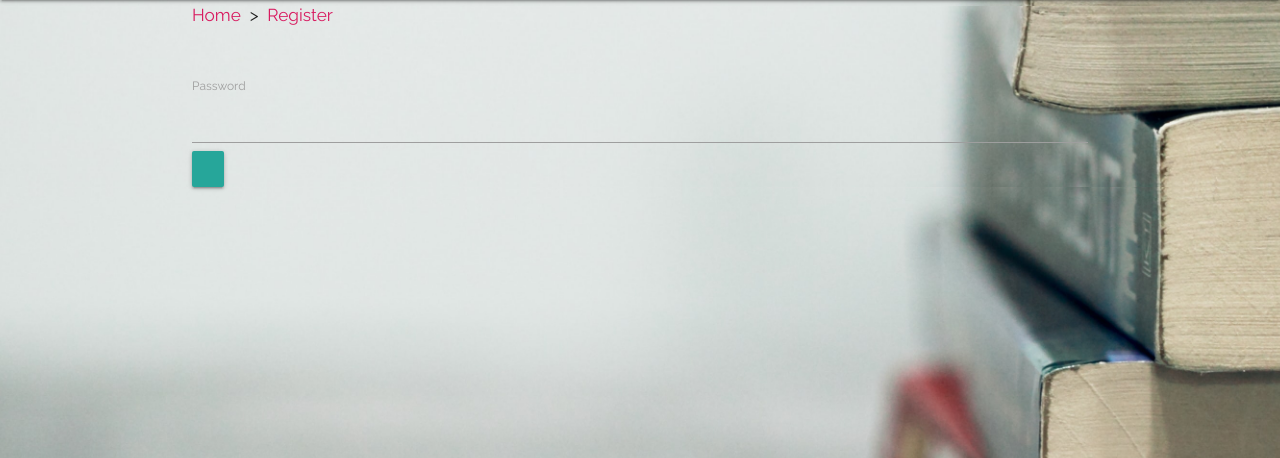
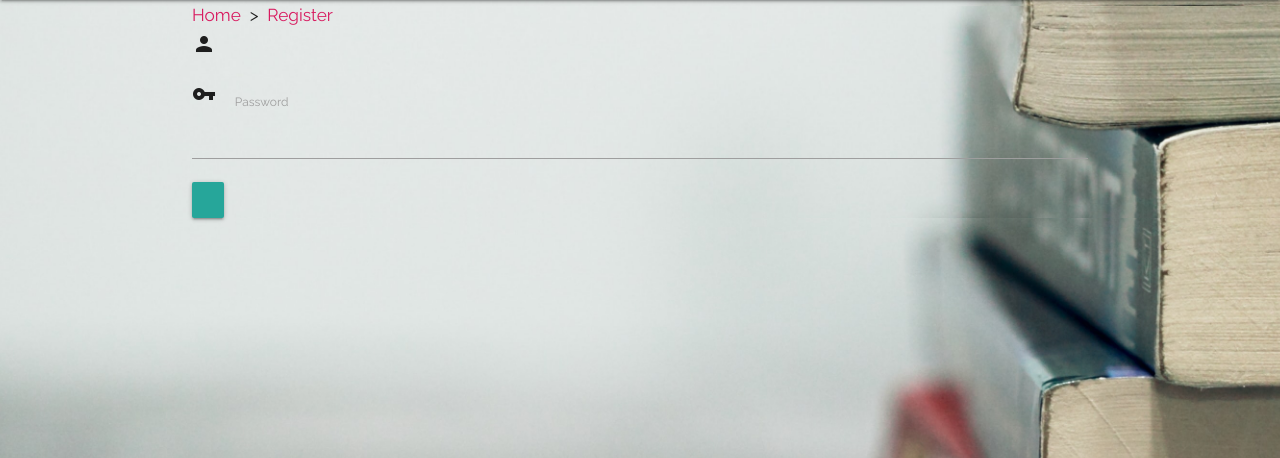
Before and after one commit to NaoiseGaffney/BookRepository, a Python web app: template templates/flask_user/register.html in a window 1280 px wide. Shown: the part 64-522 px from the top of the page. Run offline with Jinja, Linux system fonts and the light colour scheme; the template is opened without the code that fills it, so the values that code supplies are empty; some libraries are stand-ins or nearby versions.

Commit message:
Added Material Icons to form fields (those that did not previoulsy have them) to make it visually appealing and suitable for users, and added MaterializeCSS 1.0.0 Tooltips (https://materializecss.com/tooltips.html) to 'login.html',  'register.html',  'add_book.html', and 'edit_book.html', as well as addded the " button_top_padding" to submit/login/register buttons ("Breathing space").

```diff
--- a/static/styles/style.css
+++ b/static/styles/style.css
@@ -182,3 +182,13 @@
 div.switch {
     color: #9E9E9E;
 }
+
+/* Spacing between form field Material Icons and Label Text */
+.prefix ~ label {
+    margin-left: 1rem;
+}
+
+/* "Breathing space between the submit/register/login buttons and the forms */
+.button_top_padding {
+    padding-top: 1rem;
+}
--- a/templates/add_book.html
+++ b/templates/add_book.html
@@ -81,7 +81,7 @@
                     </label>Private View
                 </div>
             </div>
-            <div class="row">
+            <div class="row button_top_padding">
                 <button class="btn waves-effect waves-light" type="submit" name="action">Add Book
                     <i class="material-icons right">playlist_add</i>
                 </button>
--- a/templates/edit_book.html
+++ b/templates/edit_book.html
@@ -75,7 +75,7 @@
                     </label>Private View
                 </div>
             </div>
-            <div class="row">
+            <div class="row button_top_padding">
                 <button class="btn waves-effect waves-light" type="submit" name="action">Update Book
                     <i class="material-icons right">playlist_add</i>
                 </button>
--- a/templates/flask_user/register.html
+++ b/templates/flask_user/register.html
@@ -12,10 +12,9 @@
     <div class="form-group {% if field.errors %}has-error{% endif %}">
         {# Label on left, "Already registered? Sign in." on right #}
         <div class="row">
-            <div class="col-xs-6 tooltip">
+            <div class="col-xs-6">
+                <i class="material-icons prefix tooltipped" data-position="right" data-tooltip="Please enter your username using 250 characters or less. Letters, digits and @ . + - _ only.">person</i>
                 <label for="{{ field.id }}" class="control-label">{{ field.label.text }}</label>
-                <span class="tooltiptext">Please enter your username using 150 characters or less. Letters, digits and @
-                    . + - _ only.</span>
             </div>
             <div class="col-xs-6 text-right">
                 {% if user_manager.USER_ENABLE_REGISTER %}
@@ -35,9 +34,9 @@
     {% if user_manager.USER_ENABLE_EMAIL and user_manager.USER_ENABLE_USERNAME %}
     <div class="form-group {% if field.errors %}has-error{% endif %}">
         <div>
-            <div class="col-xs-6 tooltip">
+            <div class="col-xs-6">
+                <i class="material-icons prefix tooltipped" data-position="right" data-tooltip="Please enter your e-mail address, for example 'name@domain.com'.">email</i>
                 <label for="email" class="control-label">Email</label>
-                <span class="tooltiptext">Please enter your e-mail address, for example 'name@domain.com'.</span>
             </div>
             <input class="form-control" id="email" name="email" required="" tabindex="220" type="text" value="">
         </div>
@@ -45,9 +44,9 @@
     {% endif %}
     <div class="form-group {% if field.errors %}has-error{% endif %}">
         <div>
-            <div class="col-xs-6 tooltip">
+            <div class="col-xs-6">
+                <i class="material-icons prefix tooltipped" data-position="right" data-tooltip="Please enter a password longer than 8 characters, using a mixture of numbers and letters, and ideally one or more special characters.">vpn_key</i>
                 <label for="password" class="control-label">Password</label>
-                <span class="tooltiptext">Please enter a password longer than 8 characters, using a mixture of numbers and letters, and ideally one or more special characters.</span>
             </div>
             <input class="form-control" id="password" name="password" required="" tabindex="230" type="password" value="">
         </div>
@@ -57,16 +56,18 @@
     {% if user_manager.USER_REQUIRE_RETYPE_PASSWORD %}
     <div class="form-group {% if field.errors %}has-error{% endif %}">
         <div>
-            <div class="col-xs-6 tooltip">
+            <div class="col-xs-6">
+                <i class="material-icons prefix tooltipped" data-position="right" data-tooltip="Password confirmation: Please enter the same password as again for verification.">vpn_key</i>
                 <label for="retype_password" class="control-label">Retype Password</label>
-                <span class="tooltiptext">Password confirmation: Please enter the same password as again for verification.</span>
             </div>
             <input class="form-control" id="retype_password" name="retype_password" tabindex="240" type="password" value="">
         </div>
     </div>
     {% endif %}
 
+    <div class="button_top_padding">
     {{ render_submit_field(form.submit, tabindex=280) }}
+    </div>
 </form>
 
 {% endblock %}
```
Also changed, not shown: templates/flask_user/login.html (+8 -15 lines).
